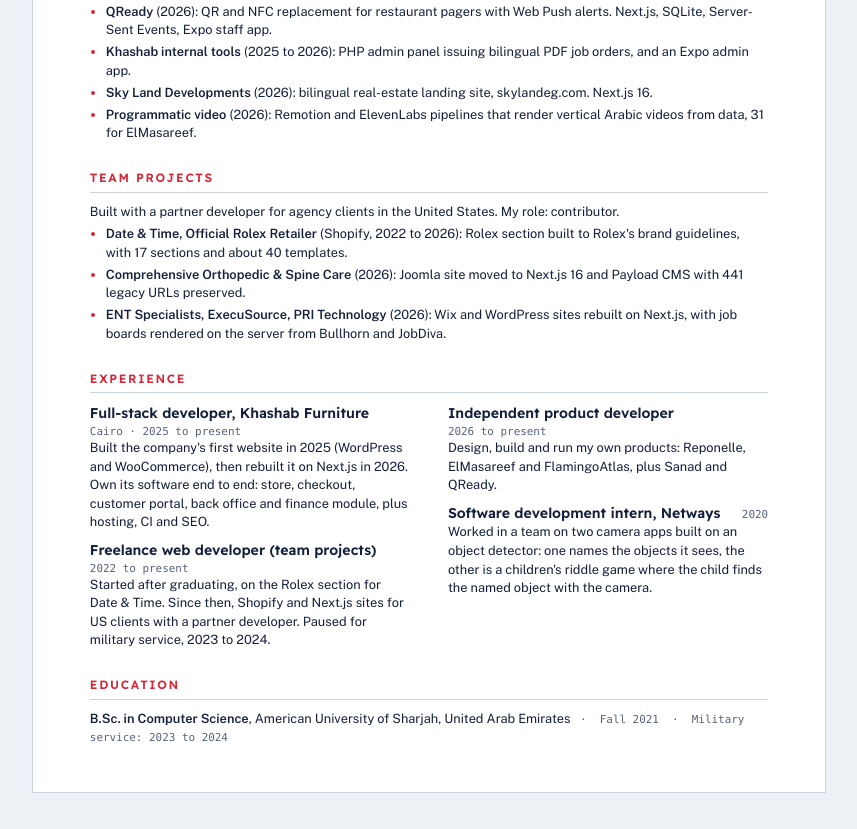
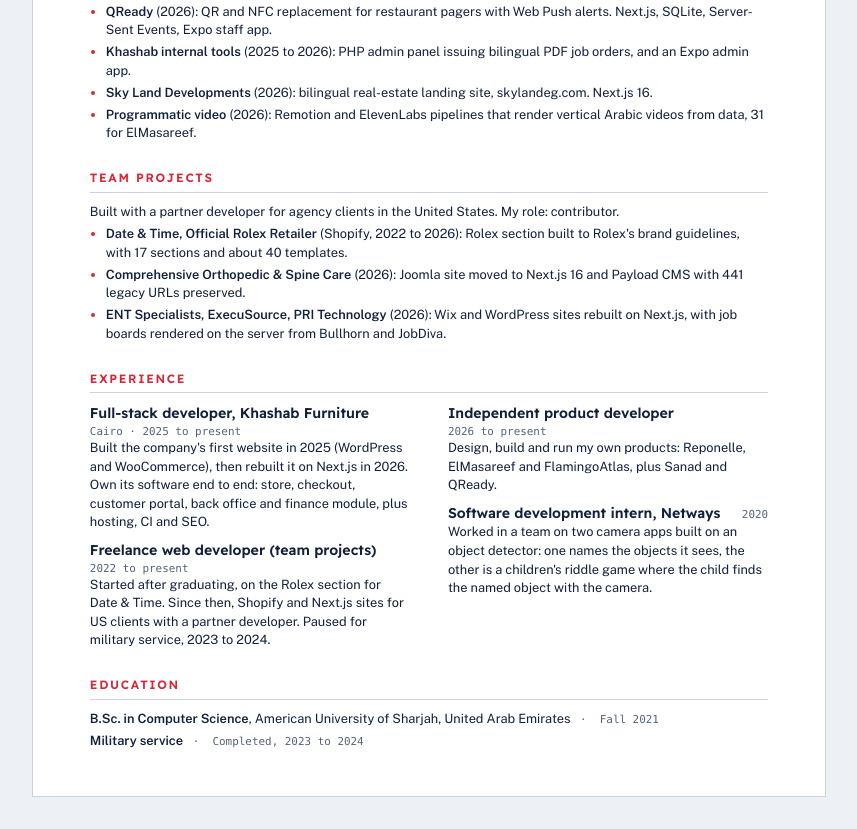
Before and after one commit to iYAHE/iYAHE.github.io, a plain HTML site: page cv.html in a window 1280 px wide. Shown: the part 1597-2426 px from the top of the page, without its empty margins (211-1068 px from the left). Drawn offline with nearby package versions, Linux system fonts and the light colour scheme; a web font is replaced by a local one.

Commit message:
Put military service on its own line in the CV
Co-Authored-By: Claude Fable 5.2 <noreply@anthropic.com>

```diff
--- a/cv.html
+++ b/cv.html
@@ -190,7 +190,8 @@
   </div>
 
   <h2>Education</h2>
-  <p><b>B.Sc. in Computer Science</b>, American University of Sharjah, United Arab Emirates <span class="when">&nbsp;·&nbsp; Fall 2021 &nbsp;·&nbsp; Military service: 2023 to 2024</span></p>
+  <p><b>B.Sc. in Computer Science</b>, American University of Sharjah, United Arab Emirates <span class="when">&nbsp;·&nbsp; Fall 2021</span></p>
+  <p style="margin-top:1mm"><b>Military service</b> <span class="when">&nbsp;·&nbsp; Completed, 2023 to 2024</span></p>
 </main>
 </body>
 </html>
```
Also changed, not shown: 1 other file.
